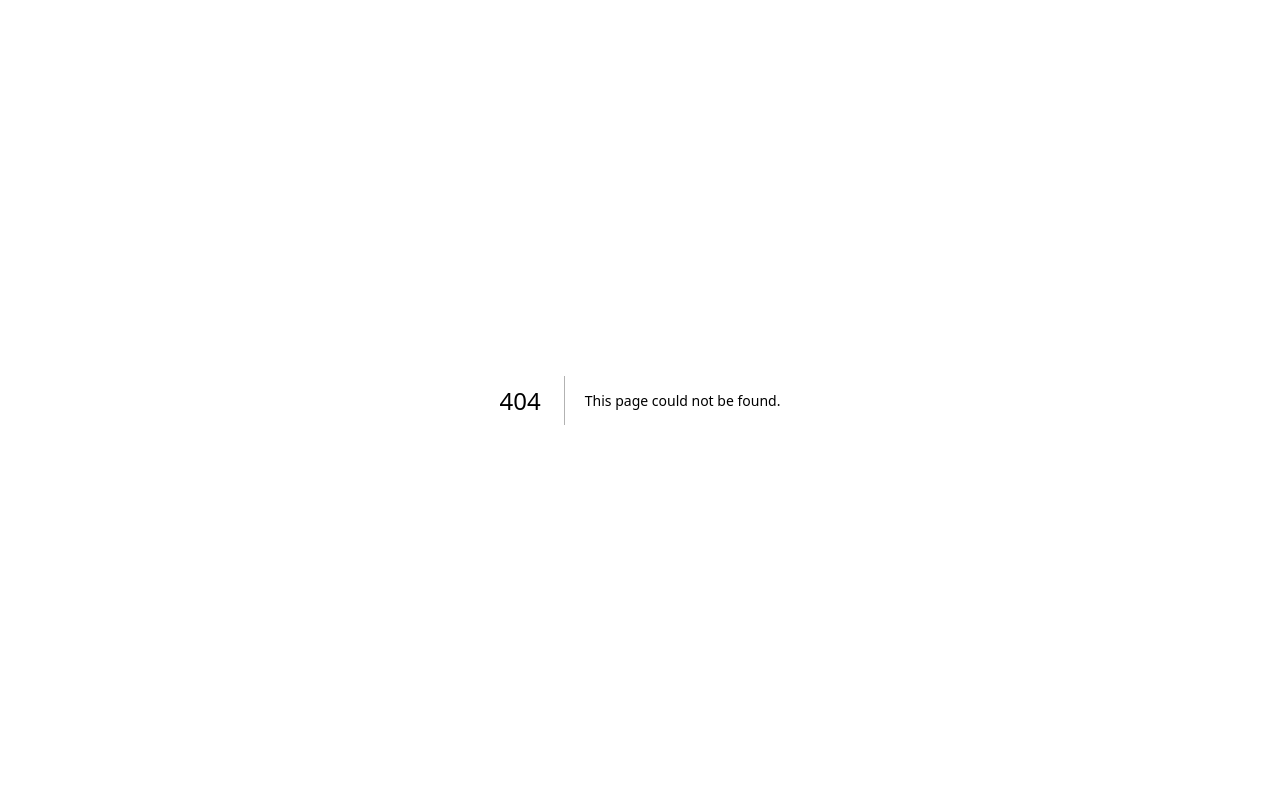
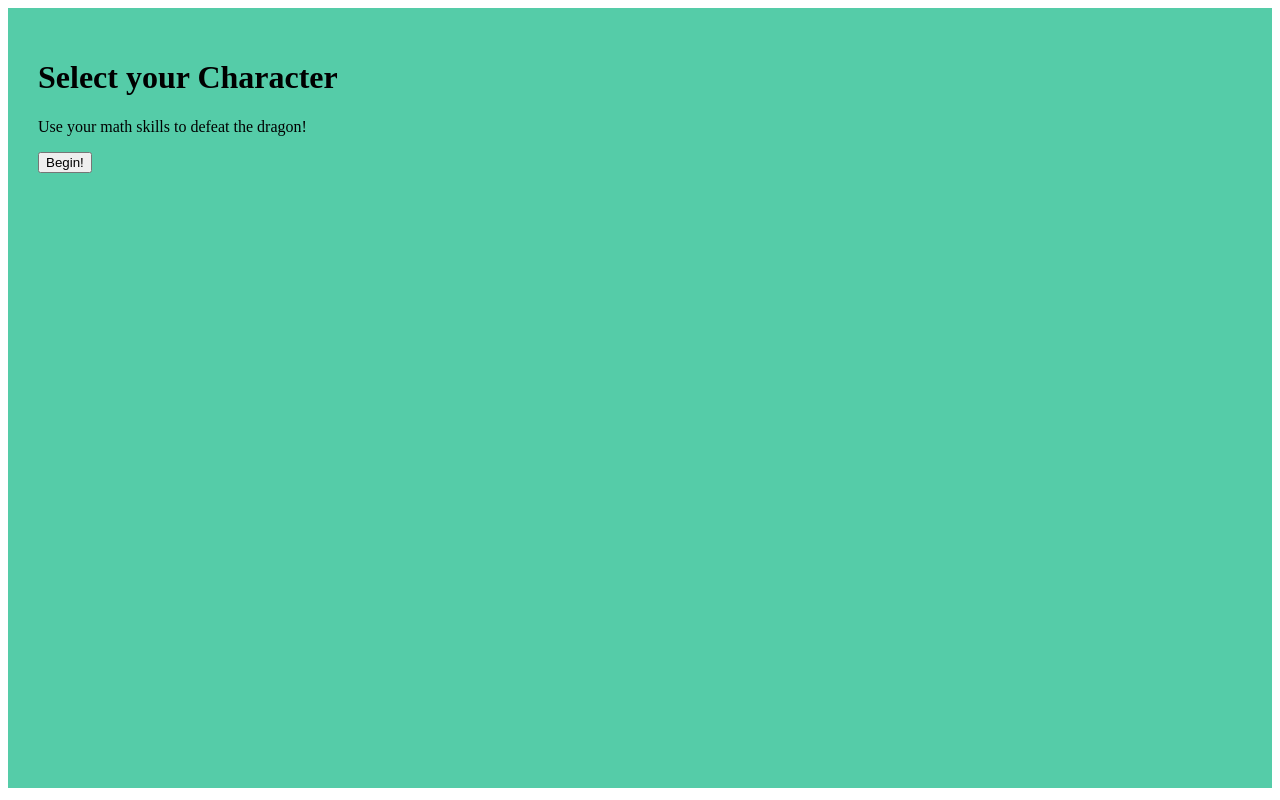
Before and after one commit to HIPgirl95/digits-and-dragons, a Next.js app: page /players in a window 1280 px wide. Before the commit this address had no page. Built offline with nearby package versions, Linux system fonts and the light colour scheme.

Commit message:
Creating basic pages

```diff
--- /dev/null
+++ b/app/game/layout.js
@@ -0,0 +1,12 @@
+export const metadata = {
+  title: 'Next.js',
+  description: 'Generated by Next.js',
+}
+
+export default function RootLayout({ children }) {
+  return (
+    <html lang="en">
+      <body>{children}</body>
+    </html>
+  )
+}
--- /dev/null
+++ b/app/layout.js
@@ -0,0 +1,12 @@
+export const metadata = {
+  title: 'Next.js',
+  description: 'Generated by Next.js',
+}
+
+export default function RootLayout({ children }) {
+  return (
+    <html lang="en">
+      <body>{children}</body>
+    </html>
+  )
+}
--- a/app/layout.jsx
+++ /dev/null
@@ -1,15 +0,0 @@
-import "./globals.css";
-
-// Metadata as a plain JS object
-export const metadata = {
-  title: "Digits and Dragons",
-  description: "Use your math skills to defeat the dragon!",
-};
-
-export default function RootLayout({ children }) {
-  return (
-    <html lang="en">
-      <body>{children}</body>
-    </html>
-  );
-}
--- /dev/null
+++ b/app/players/layout.js
@@ -0,0 +1,12 @@
+export const metadata = {
+  title: 'Next.js',
+  description: 'Generated by Next.js',
+}
+
+export default function RootLayout({ children }) {
+  return (
+    <html lang="en">
+      <body>{children}</body>
+    </html>
+  )
+}
--- /dev/null
+++ b/app/players/page.js
@@ -0,0 +1,14 @@
+import Link from "next/link";
+import Layout from "../../components/layout";
+
+export default function Players() {
+  return (
+    <Layout>
+      <h1>Select your Character</h1>
+      <p>Use your math skills to defeat the dragon!</p>
+      <Link href="/game">
+        <button>Begin!</button>
+      </Link>
+    </Layout>
+  );
+}
--- /dev/null
+++ b/app/subject/layout.js
@@ -0,0 +1,12 @@
+export const metadata = {
+  title: 'Next.js',
+  description: 'Generated by Next.js',
+}
+
+export default function RootLayout({ children }) {
+  return (
+    <html lang="en">
+      <body>{children}</body>
+    </html>
+  )
+}
--- /dev/null
+++ b/components/layout.js
@@ -0,0 +1,9 @@
+import styles from "../styles/layout.module.css";
+
+export default function Layout({ children }) {
+  return (
+    <>
+      <main className={styles.main}>{children}</main>{" "}
+    </>
+  );
+}
--- /dev/null
+++ b/styles/layout.module.css
@@ -0,0 +1,5 @@
+.main {
+  min-height: 90vh;
+  padding: 30px;
+  background-color: rgb(85, 204, 168);
+}
```
Also changed, not shown: app/game/page.js (added, +13 -0 lines), app/page.js (+8 -3 lines), app/subject/page.js (added, +14 -0 lines).
